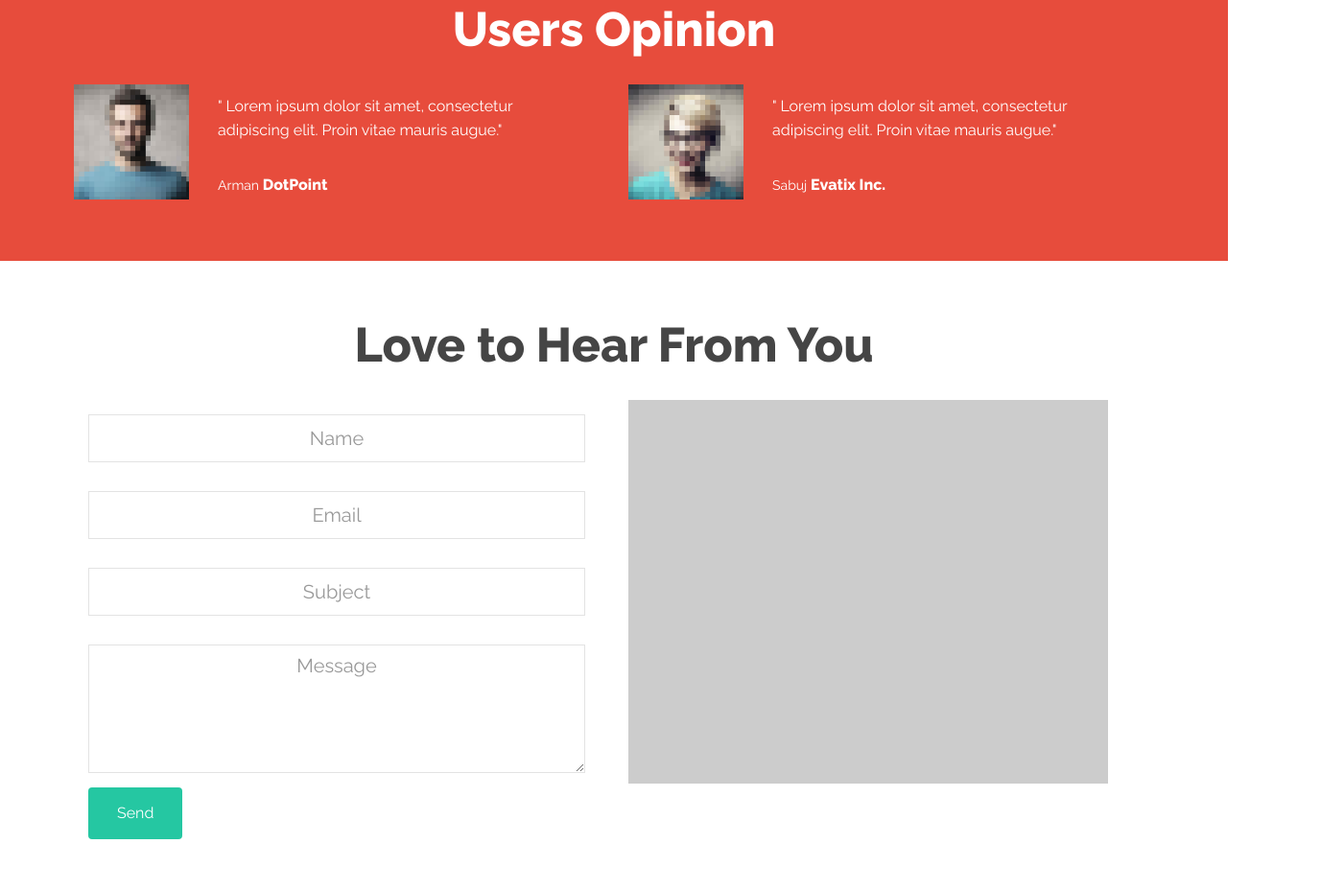
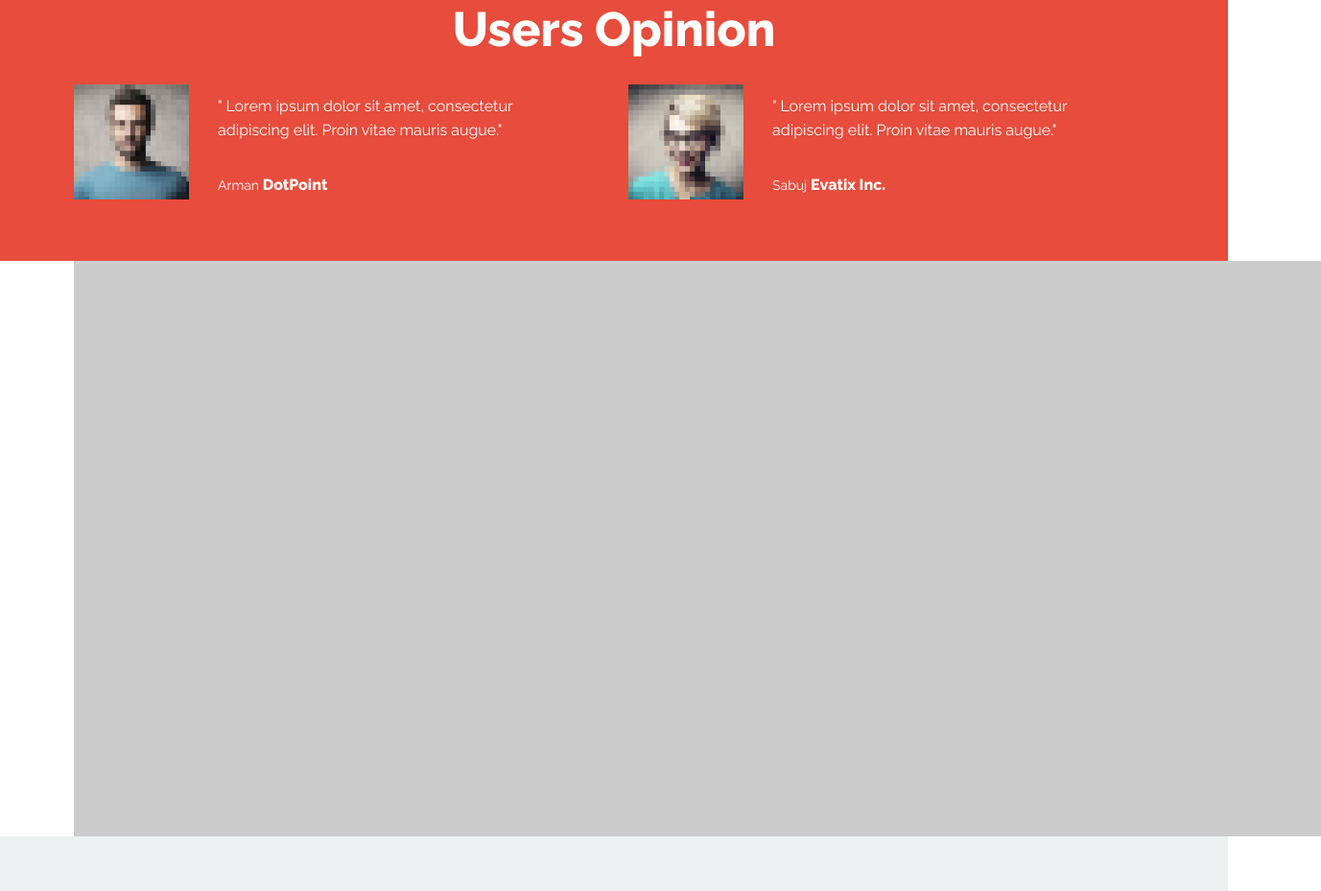
Before and after one commit to maschad/EsiromGameWebPage, a plain HTML site: page index.html in a window 1280 px wide. Shown: the part 2797-3726 px from the top of the page at 96% size, 1377 px wide, since content can reach past the window. Drawn offline with Linux system fonts and the light colour scheme; some packages are replaced by stand-ins of ours.

Commit message:
fixing map

```diff
--- a/assets/css/main.css
+++ b/assets/css/main.css
@@ -243,8 +243,8 @@ i {
   background: #ecf0f1;
 }
 #map {
-  width: 500px;
-  height: 400px;
+  width: 1300px;
+  height: 600px;
   background-color: #CCC;
 
 }
--- a/index.html
+++ b/index.html
@@ -175,36 +175,20 @@
     </div>
     <!-- About Section End-->
 
-    <!-- Contact Section Start -->
+    <!-- Map Section Start -->
     <section id="contact">
       <div class="container">
-        <div class="row">
-            <h2 class="section-title">Love to Hear From You</h2>
-          <div class="col-md-6 wow fadeInUp" data-wow-duration="0.80s">
-            <div class="contact-form">
-              <!-- Form -->
-              <form action="assets/php/send.php" class="contact-form" role="form" method="post">
-                <div class="col-md-12">
-                  <input type="text" class="form-control" name="name" placeholder="Name">
-                </div>
-                <div class="col-md-12">
-                  <input type="email" class="form-control" name="EMAIL" placeholder="Email">
-                </div>
-                <div class="col-md-12">
-                  <input type="text" name="subject" class="form-control" placeholder="Subject">
-                </div>
-                <div class="col-md-12">
-                  <textarea class="form-control" placeholder="Message" rows="4"></textarea>
-                </div>
-                <div class="col-md-6">
-                  <button type="submit" id="submit" class="btn btn-common lg">Send</button><div id="success" style="color:#000;"></div>
-                </div>
-              </form>
-            </div>
-          </div>
-          <div class="col-md-6 wow fadeInUp" data-wow-duration="0.80s" data-wow-delay="1s">
-            <div id="map">
-            </div>
+        <div class="wow fadeInUp" data-wow-duration="0.80s" data-wow-delay="1s">
+          <div id="map">
+            <script>
+              function initMap() {
+                var mapDiv = document.getElementById('map');
+                var map = new google.maps.Map(mapDiv, {
+                  center: {lat: 44.540, lng: -78.546},
+                  zoom: 8
+                });
+              }
+            </script>
           </div>
         </div>
       </div>
@@ -267,5 +251,7 @@
     <script src="assets/js/smooth-scroll.js"></script>
     <!-- All JS plugin Triggers -->
     <script src="assets/js/main.js"></script>
+    <!-- Google Maps -->
+    <script src="https://maps.googleapis.com/maps/api/js?callback=initMap" async defer></script>
     </body>
 </html>
```
